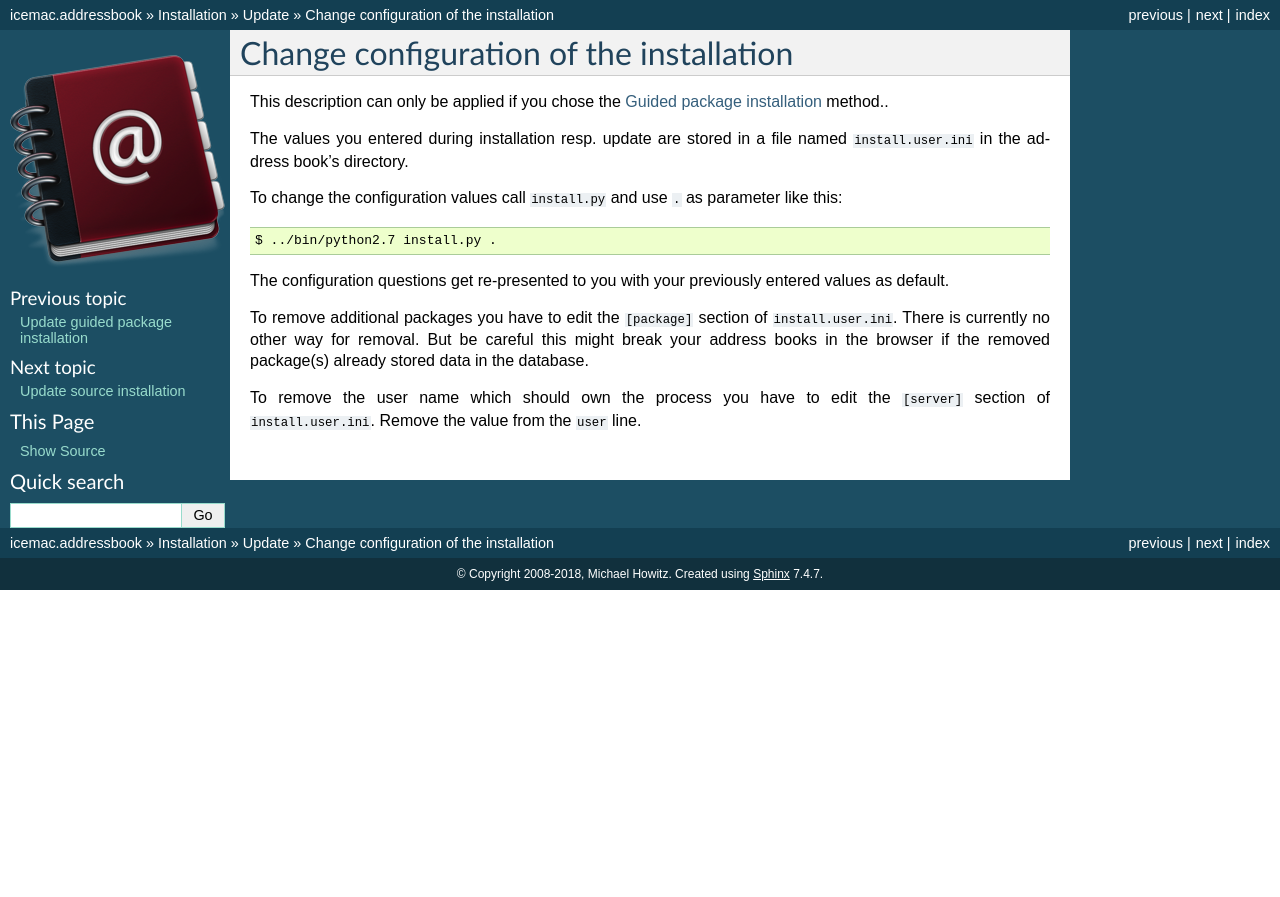
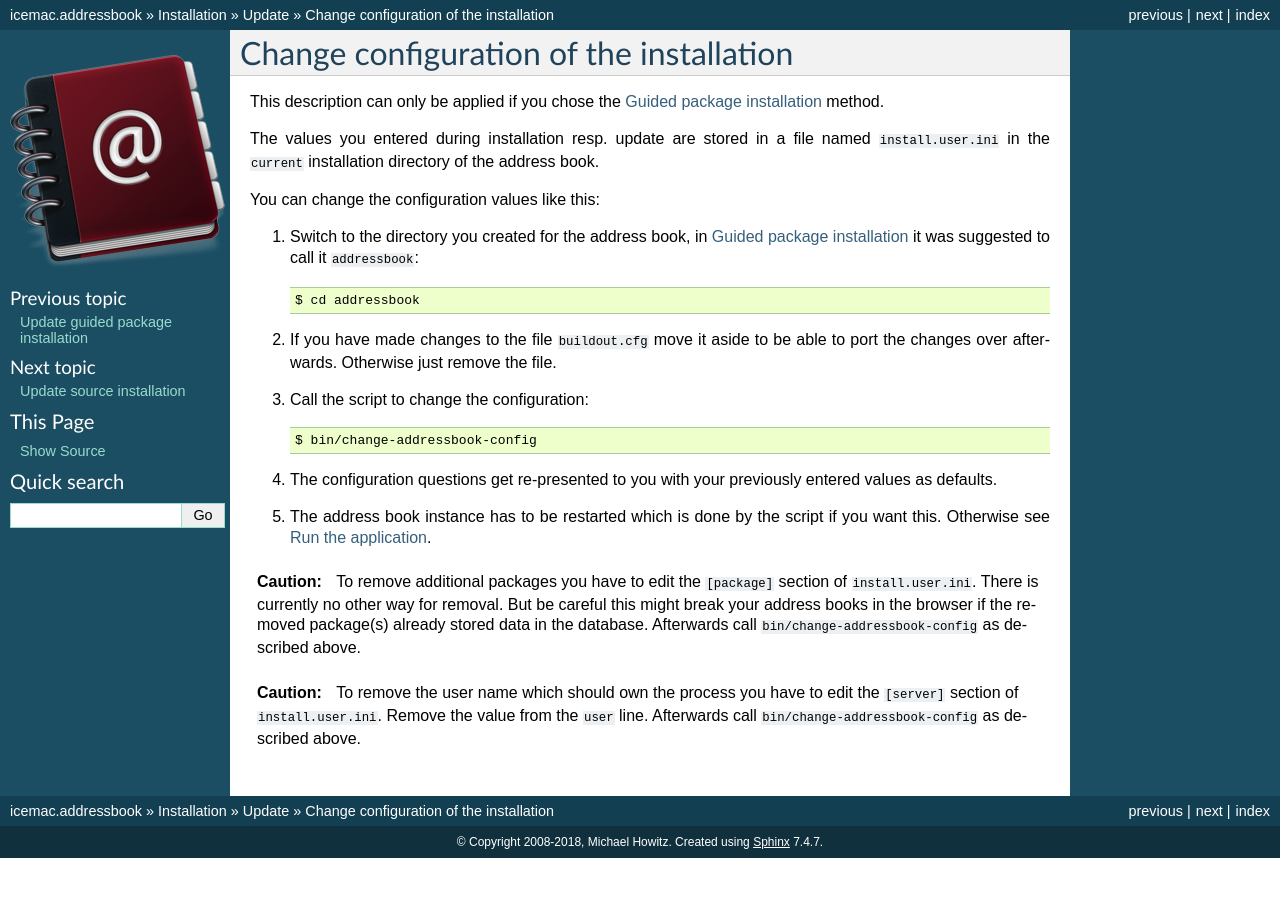
Before and after one commit to icemac/icemac.addressbook, a Sphinx documentation site: the page built from docs/changeconfiguration.rst, in a window 1280 px wide. Shown: the top 897 px of the page. Built offline with Sphinx 7.4.7, drawn with Linux system fonts in a browser that asks for light colours.

Commit message:
Adapt documentation to bin/change-addressbook-config`.

```diff
--- a/docs/changeconfiguration.rst
+++ b/docs/changeconfiguration.rst
@@ -3,21 +3,43 @@ Change configuration of the installation
 ========================================
 
 This description can only be applied if you chose the
-:ref:`package-installation` method..
+:ref:`package-installation` method.
 
 The values you entered during installation resp. update are stored in
-a file named ``install.user.ini`` in the address book's directory.
+a file named ``install.user.ini`` in the ``current`` installation directory
+of the address book.
 
-To change the configuration values call ``install.py`` and use ``.`` as parameter like this::
+You can change the configuration values like this:
 
-  $ ../bin/python2.7 install.py .
+#. Switch to the directory you created for the address book, in
+   :ref:`package-installation` it was suggested to call it ``addressbook``::
 
-The configuration questions get re-presented to you with your previously entered values as default.
+       $ cd addressbook
 
-To remove additional packages you have to edit the ``[package]``
-section of ``install.user.ini``. There is currently no other way for removal.
-But be careful this might break your address books in the browser if the
-removed package(s) already stored data in the database.
+#. If you have made changes to the file ``buildout.cfg`` move it aside to be
+   able to port the changes over afterwards. Otherwise just remove the file.
 
-To remove the user name which should own the process you have to edit the
-``[server]`` section of ``install.user.ini``. Remove the value from the ``user`` line.
+#. Call the script to change the configuration::
+
+   $ bin/change-addressbook-config
+
+#. The configuration questions get re-presented to you with your previously
+   entered values as defaults.
+
+#. The address book instance has to be restarted which is done by the script
+   if you want this. Otherwise see :ref:`runtheapplication`.
+
+.. caution::
+
+    To remove additional packages you have to edit the ``[package]``
+    section of ``install.user.ini``. There is currently no other way for
+    removal. But be careful this might break your address books in the browser
+    if the removed package(s) already stored data in the database.
+    Afterwards call ``bin/change-addressbook-config`` as described above.
+
+.. caution::
+
+    To remove the user name which should own the process you have to edit the
+    ``[server]`` section of ``install.user.ini``. Remove the value from the
+    ``user`` line.
+    Afterwards call ``bin/change-addressbook-config`` as described above.
```
